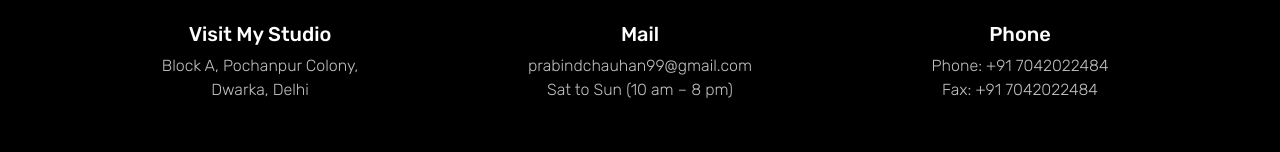
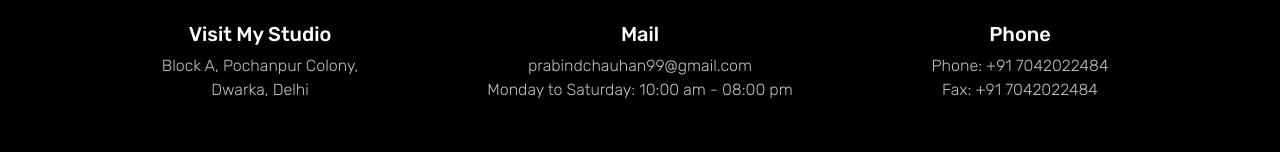
Before and after one commit to Prabindchuahan/portfolio, a plain HTML site: page index.html in a window 1280 px wide. Shown: the part 4757-4909 px from the top of the page. Drawn offline with Linux system fonts and the light colour scheme.

Commit message:
latest code

```diff
--- a/index.html
+++ b/index.html
@@ -550,7 +550,7 @@
                                 <i class="fas fa-phone-alt"></i>
                             </div>
                             <h5>Mail</h5>
-                            <p>prabindchauhan99@gmail.com<br>Sat to Sun (10 am – 8 pm)</p>
+                            <p>prabindchauhan99@gmail.com<br>Monday to Saturday: 10:00 am - 08:00 pm</p>
                         </div>
                     </div>
                     <div class="col-md-4">
```
